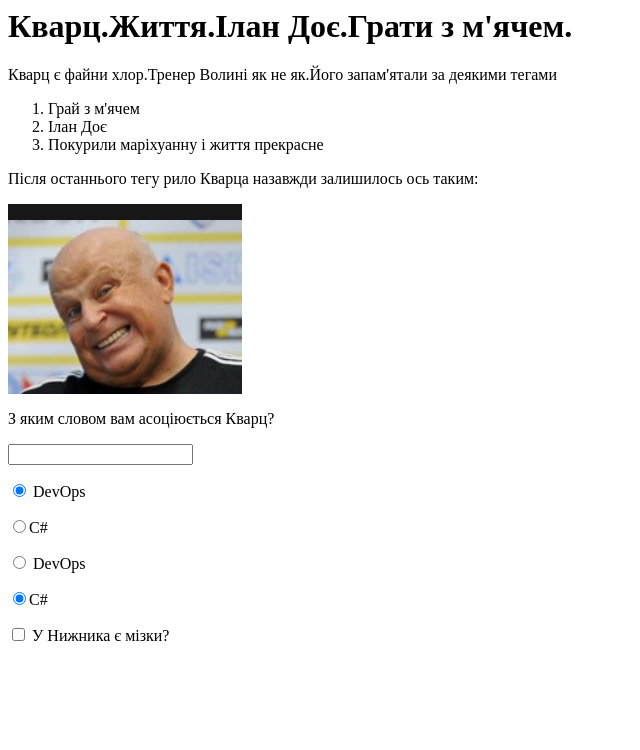
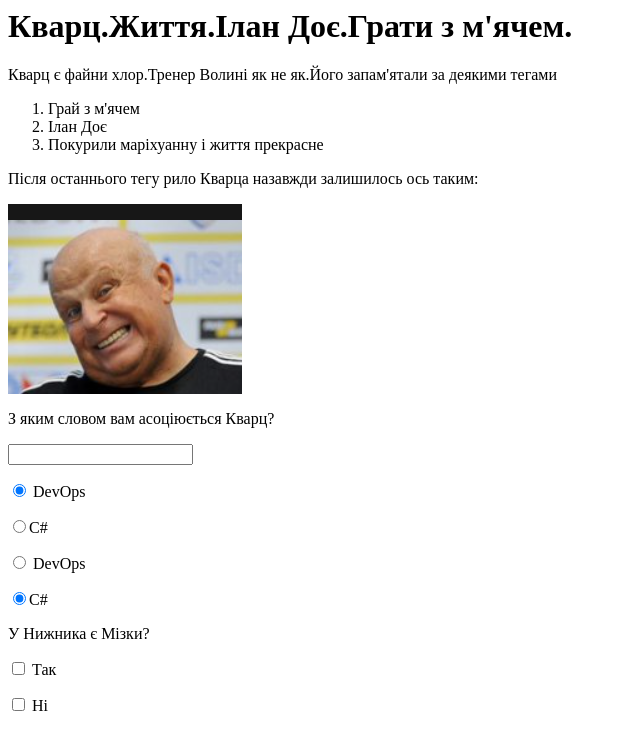
Before and after one commit to Zorro769/Kvarts_1.0, a plain HTML site: page index.html in a window 1280 px wide. Shown: the whole page, without its empty margins (0-640 px from the left). Drawn offline with Linux system fonts and the light colour scheme.

Commit message:
My Kvarts

```diff
--- a/index.html
+++ b/index.html
@@ -37,7 +37,9 @@
             <p><input checked type = "radio" name = "Devops2" value".NET" />C#</p>
         </div>
         <div>
-            <p><input type = "checkbox" name = "Devops3" value"CI/CD/CD" /> У Нижника є мізки? </p>
+            <p>У Нижника є Мізки?</p>
+            <p><input type = "checkbox" name = "Devops3" value"CI/CD/CD" /> Так </p>
+            <p><input type= "checkbox" name = "DevOps " value"CI/CD/CD"/> Ні </p>
         </div>
     </body>
 </html>
```
